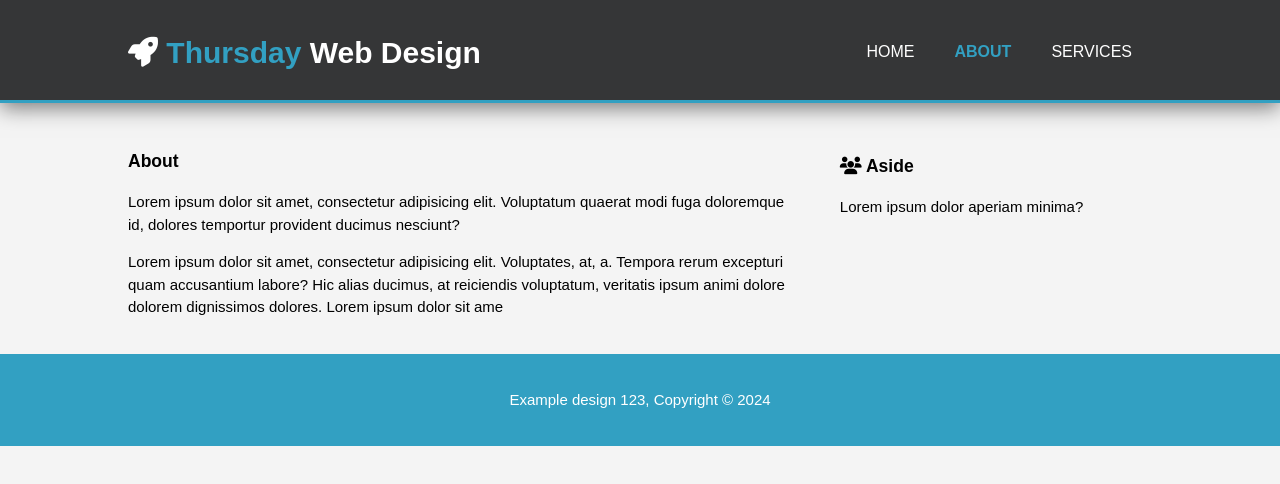
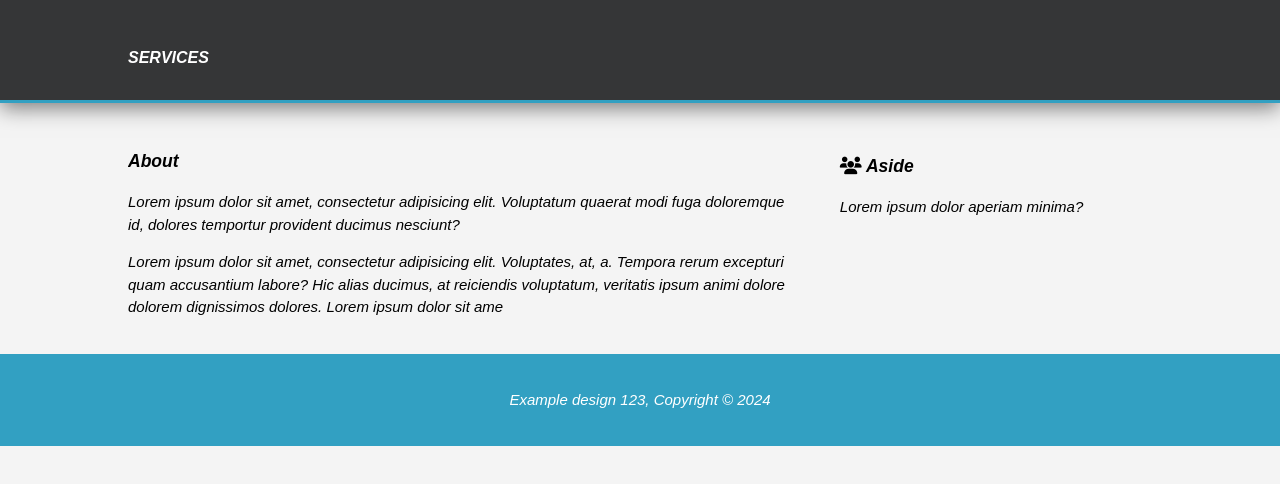
Before and after one commit to Kloin999-123/thursdayexample, a plain HTML site: page about.html in a window 1280 px wide. Drawn offline with Linux system fonts and the light colour scheme.

Commit message:
Update about.html

```diff
--- a/about.html
+++ b/about.html
@@ -11,12 +11,7 @@
     <header>
       <div class="container">
         <div id="branding">
-          <h1><i class="fa fa-rocket"></i> <span class="highlight">Thursday</span> Web Design</h1>
-        </div>
-        <nav>
-          <ul>
-            <li><a href="index.html">Home</a></li>
-            <li class="current"><a href="about.html">About</a></li>
+          <h1><i class="fout</a></li>
             <li><a href="services.html">Services</a></li>
           </ul>
         </nav>
```
